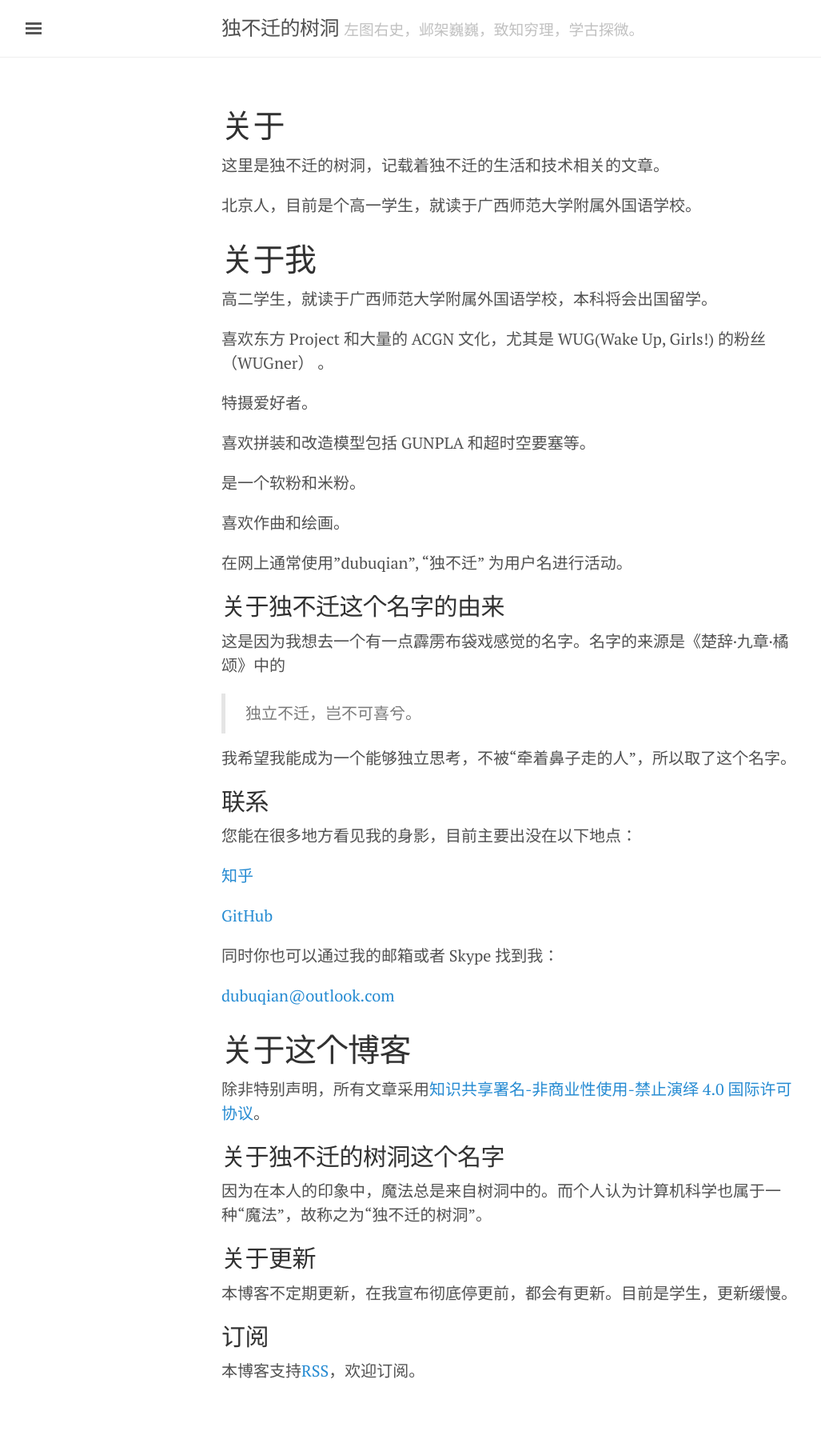
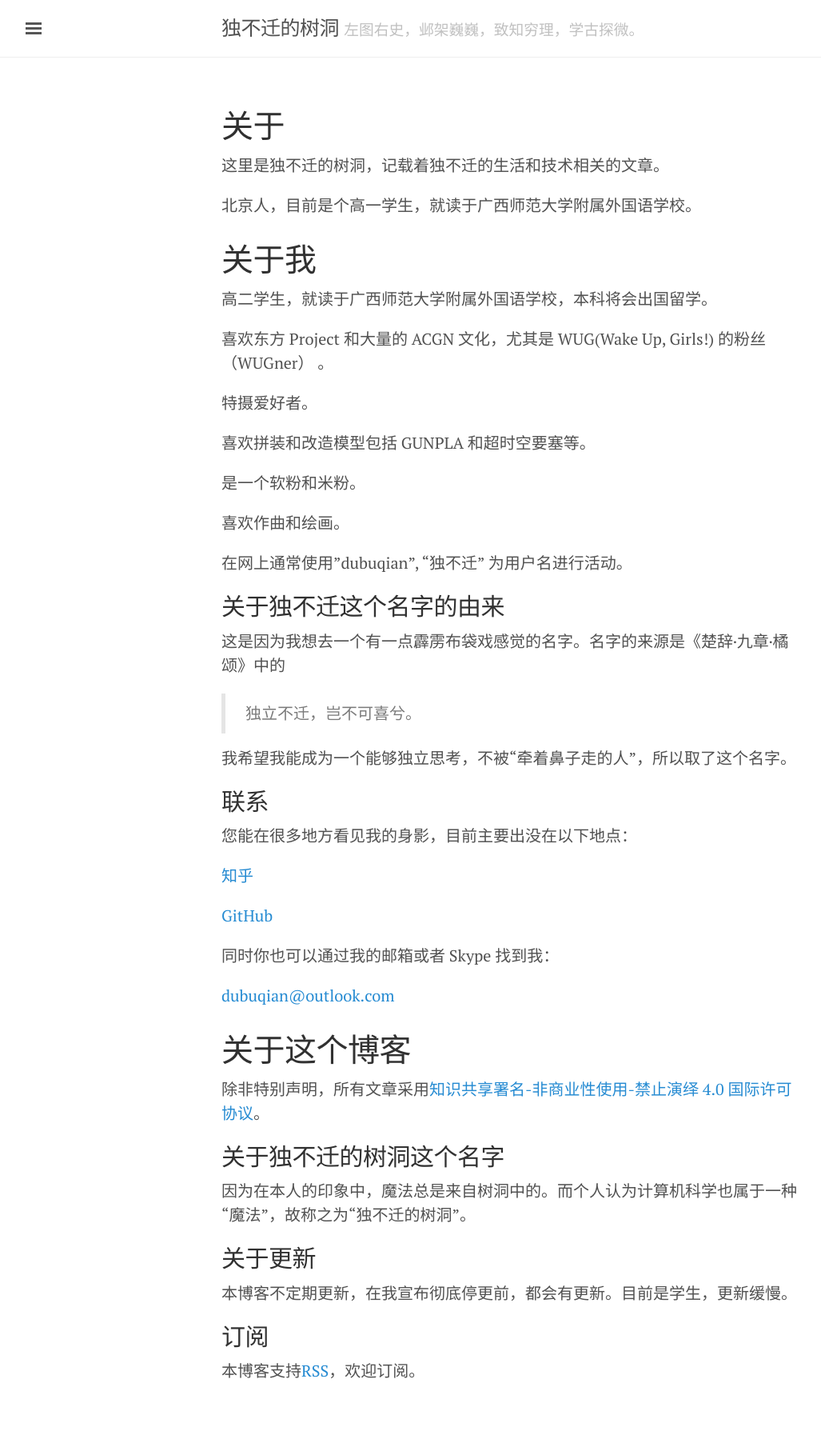
Before and after one commit to dubuqian/dubuqian.github.io, a Jekyll site: the page built from about.md, in a window 1280 px wide. Shown: the whole page at 80% size, without its empty margins (3-1030 px from the left). Built offline with Jekyll 4.4.1, drawn with Linux system fonts in a browser that asks for light colours; a script that is not in the unit is left out.

Commit message:
Update default.html

```diff
--- a/_layouts/default.html
+++ b/_layouts/default.html
@@ -1,10 +1,14 @@
 <!DOCTYPE html>
-<html lang="en-us">
+<html lang="zh-cn">
 
   {% include head.html %}
 
   <body>
-
+    <script>daovoice('init', {
+              app_id: "05e5c5b5"
+            });
+            daovoice('update');
+      </script>
     {% include sidebar.html %}
 
     <!-- Wrap is the content to shift when toggling the sidebar. We wrap the
```
